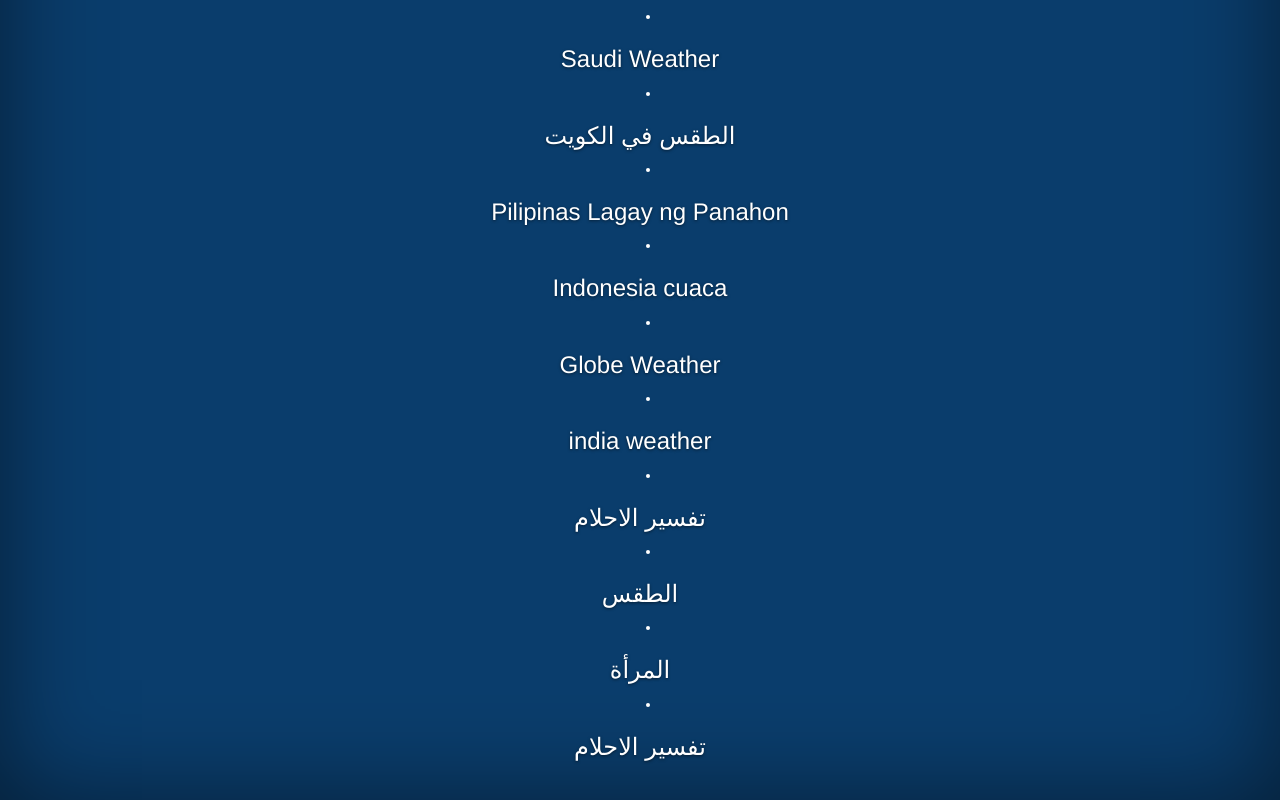
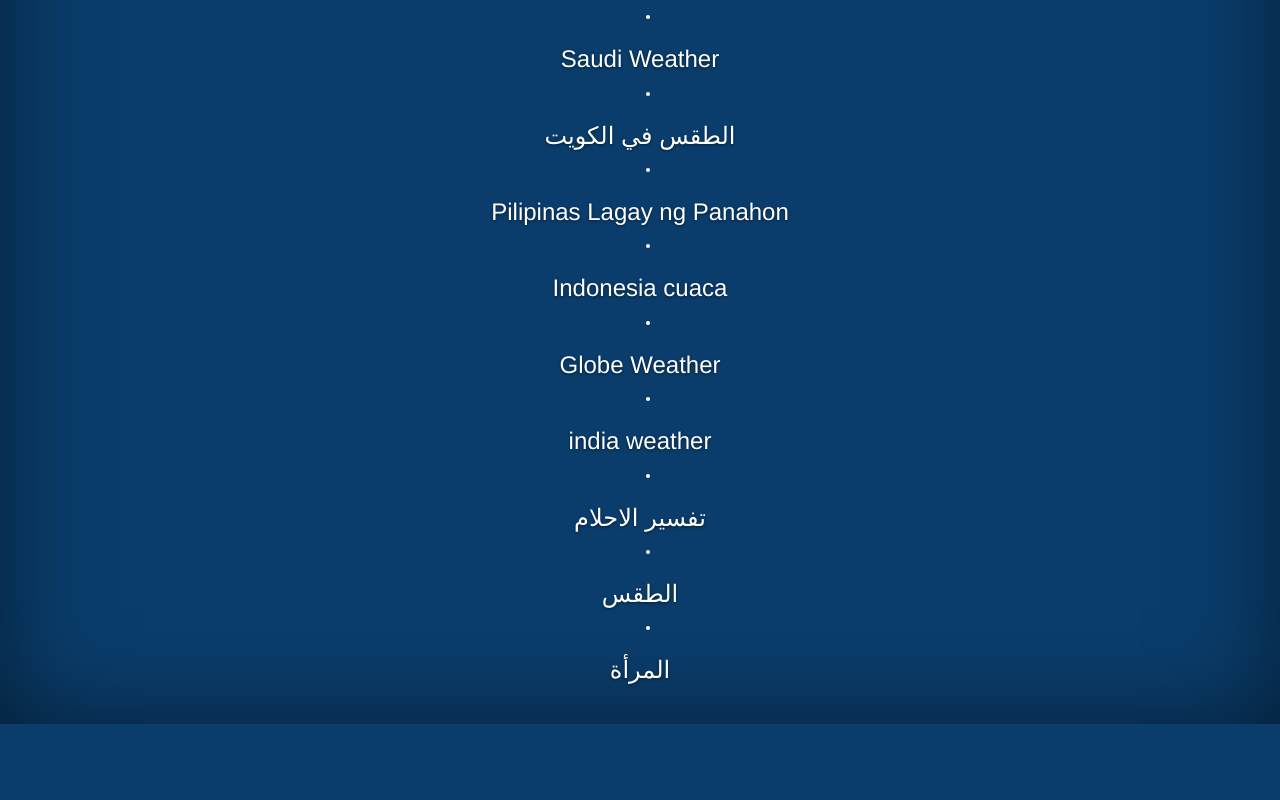
Before and after one commit to arabssites/arabssites.github.io, a plain HTML site: page index.html in a window 1280 px wide. Shown: the part 427-1227 px from the top of the page. After the commit the page ends 1151 px from the top, so only its background shows below. Drawn offline with nearby package versions, Linux system fonts and the light colour scheme.

Commit message:
Update index.html

```diff
--- a/index.html
+++ b/index.html
@@ -88,10 +88,7 @@ body{color:#fff;text-align:center;text-shadow:0 1px 3px rgba(0,0,0,.5)}.site-wra
 
             <h3><a href="/women.html">المرأة</a></h3>
         </li>
-                 <li>
 
-            <h3><a href="/dreams.html">تفسير الاحلام</a></h3>
-        </li>
     </ul>
 
  </p>
```
